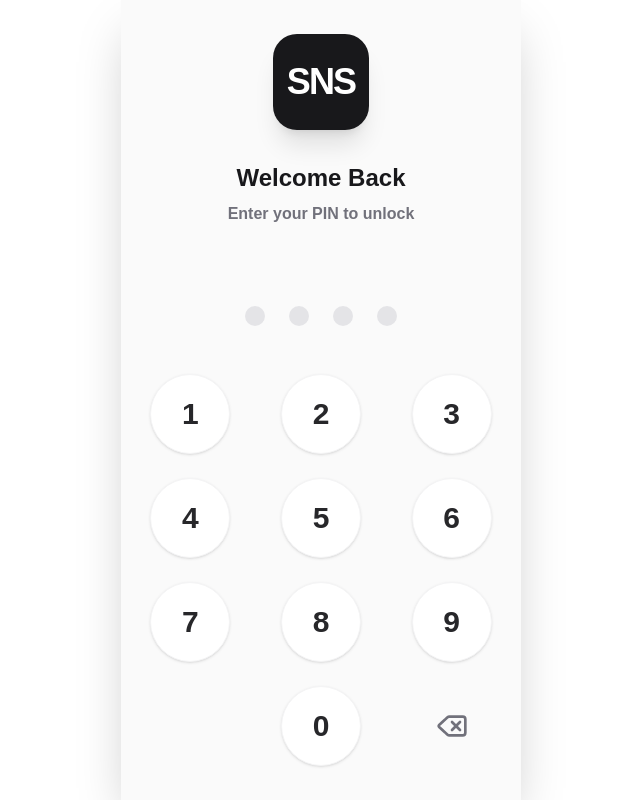
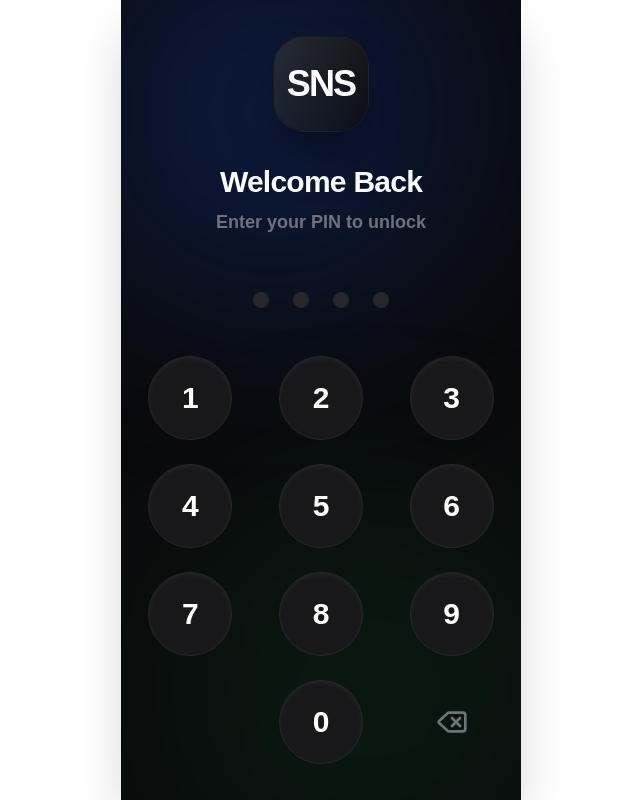
Before and after one commit to EsguerraJanuard/sns-app, a Next.js app in the folder frontend/: page /login in a window 1280 px wide. Shown: the whole page, without its empty margins (319-959 px from the left). Built offline with nearby package versions, Linux system fonts and the light colour scheme.

Commit message:
feat: redesign login screen to premium dark mode and add toggleable balance on wallet details for privacy

```diff
--- a/frontend/src/app/login/PinPad.tsx
+++ b/frontend/src/app/login/PinPad.tsx
@@ -48,22 +48,22 @@ export default function PinPad() {
   }
 
   return (
-    <div className="flex flex-col items-center w-full max-w-sm mx-auto mt-12">
+    <div className="flex flex-col items-center w-full max-w-sm mx-auto mt-4">
 
       {/* PIN Dots */}
       <div className="flex gap-6 mb-12">
         {[0, 1, 2, 3].map(i => (
           <div
             key={i}
-            className={`w-5 h-5 rounded-full transition-all duration-300 ${
-              pin.length > i ? 'bg-zinc-800 scale-110' : 'bg-zinc-200'
+            className={`w-4 h-4 rounded-full transition-all duration-300 ${
+              pin.length > i ? 'bg-white scale-125 shadow-[0_0_15px_rgba(255,255,255,0.5)]' : 'bg-zinc-800'
             }`}
           />
         ))}
       </div>
 
       {error && (
-        <div className="text-red-500 font-bold mb-6 animate-pulse">
+        <div className="text-red-400 font-bold mb-6 animate-pulse bg-red-900/20 px-6 py-2 rounded-full border border-red-500/20">
           {error}
         </div>
       )}
@@ -75,18 +75,18 @@ export default function PinPad() {
             key={num}
             onClick={() => handleNumber(num.toString())}
             disabled={loading}
-            className="flex items-center justify-center w-20 h-20 mx-auto rounded-full text-3xl font-black text-zinc-800 bg-white shadow-sm border border-zinc-100 hover:bg-zinc-50 active:bg-zinc-200 active:scale-95 transition-all"
+            className="flex items-center justify-center w-[84px] h-[84px] mx-auto rounded-full text-3xl font-black text-white bg-zinc-900 shadow-[inset_0_2px_4px_rgba(255,255,255,0.05)] border border-zinc-800 hover:bg-zinc-800 active:bg-zinc-950 active:scale-95 transition-all"
           >
             {num}
           </button>
         ))}
 
-        <div className="flex items-center justify-center w-20 h-20 mx-auto" /> {/* Empty spot */}
+        <div className="flex items-center justify-center w-[84px] h-[84px] mx-auto" /> {/* Empty spot */}
 
         <button
           onClick={() => handleNumber('0')}
           disabled={loading}
-          className="flex items-center justify-center w-20 h-20 mx-auto rounded-full text-3xl font-black text-zinc-800 bg-white shadow-sm border border-zinc-100 hover:bg-zinc-50 active:bg-zinc-200 active:scale-95 transition-all"
+          className="flex items-center justify-center w-[84px] h-[84px] mx-auto rounded-full text-3xl font-black text-white bg-zinc-900 shadow-[inset_0_2px_4px_rgba(255,255,255,0.05)] border border-zinc-800 hover:bg-zinc-800 active:bg-zinc-950 active:scale-95 transition-all"
         >
           0
         </button>
@@ -94,7 +94,7 @@ export default function PinPad() {
         <button
           onClick={handleDelete}
           disabled={loading || pin.length === 0}
-          className="flex items-center justify-center w-20 h-20 mx-auto rounded-full text-zinc-500 hover:text-zinc-800 active:scale-95 transition-all"
+          className="flex items-center justify-center w-[84px] h-[84px] mx-auto rounded-full text-zinc-500 hover:text-white active:scale-95 transition-all"
         >
           <Delete size={32} />
         </button>
--- a/frontend/src/app/login/page.tsx
+++ b/frontend/src/app/login/page.tsx
@@ -2,16 +2,22 @@ import PinPad from './PinPad'
 
 export default function LoginPage() {
   return (
-    <main className="flex flex-col flex-1 w-full bg-zinc-50 min-h-screen items-center justify-center p-5">
-      <div className="flex flex-col items-center text-center w-full max-w-sm">
+    <main className="flex flex-col flex-1 w-full bg-[#0a0a0c] min-h-screen items-center justify-center p-5 relative overflow-hidden">
+
+      {/* Background glow effects */}
+      <div className="absolute top-[-10%] left-[-10%] w-96 h-96 bg-blue-600/20 rounded-full blur-[100px] pointer-events-none" />
+      <div className="absolute bottom-[-10%] right-[-10%] w-96 h-96 bg-green-600/10 rounded-full blur-[100px] pointer-events-none" />
+
+      <div className="flex flex-col items-center text-center w-full max-w-sm relative z-10">
 
         {/* Logo / Header */}
-        <div className="w-24 h-24 bg-zinc-900 text-white rounded-3xl flex items-center justify-center shadow-xl mb-8">
-          <span className="text-4xl font-black tracking-tighter">SNS</span>
+        <div className="w-24 h-24 bg-gradient-to-br from-zinc-800 to-zinc-950 text-white rounded-[2rem] flex items-center justify-center shadow-2xl shadow-black/50 mb-8 border border-zinc-800/50 relative">
+          <div className="absolute inset-0 bg-gradient-to-tr from-blue-500/10 to-transparent rounded-[2rem]" />
+          <span className="text-4xl font-black tracking-tighter relative z-10">SNS</span>
         </div>
 
-        <h1 className="text-2xl font-black text-zinc-900 mb-2">Welcome Back</h1>
-        <p className="text-zinc-500 font-bold mb-8">Enter your PIN to unlock</p>
+        <h1 className="text-3xl font-black text-white mb-2 tracking-tight">Welcome Back</h1>
+        <p className="text-zinc-500 font-bold mb-10 text-lg">Enter your PIN to unlock</p>
 
         <PinPad />
 
--- /dev/null
+++ b/frontend/src/app/wallets/[slug]/WalletHeader.tsx
@@ -0,0 +1,61 @@
+'use client'
+
+import { useState } from 'react'
+import Link from 'next/link'
+import { ChevronLeft, Eye, EyeOff } from 'lucide-react'
+
+const formatPHP = (amount: number) => {
+  return new Intl.NumberFormat('en-PH', {
+    style: 'currency',
+    currency: 'PHP',
+  }).format(amount)
+}
+
+const formatPHPCompact = (amount: number) => {
+  if (amount >= 1_000_000) return '₱' + (amount / 1_000_000).toFixed(2).replace(/\.00$/, '') + 'M'
+  if (amount >= 100_000) return '₱' + (amount / 1000).toFixed(1).replace(/\.0$/, '') + 'k'
+  return formatPHP(amount)
+}
+
+export default function WalletHeader({
+  walletName,
+  expectedBalance,
+  Brand,
+  Icon
+}: {
+  walletName: string,
+  expectedBalance: number,
+  Brand: any,
+  Icon: any
+}) {
+  const [showBalance, setShowBalance] = useState(false)
+
+  return (
+    <header className={`${Brand.headerBg} text-white px-6 pt-10 pb-12 shadow-md rounded-b-[2.5rem] sticky top-0 z-10 transition-colors duration-300`}>
+      <div className="flex items-center mb-6">
+        <Link href="/" className="p-2 -ml-2 rounded-full hover:bg-white/10 active:bg-white/20 transition-colors">
+          <ChevronLeft size={28} />
+        </Link>
+        <div className="ml-2 flex items-center gap-2">
+          <Icon size={24} className={Brand.color} />
+          <h1 className="text-2xl font-black uppercase tracking-wide">{walletName}</h1>
+        </div>
+      </div>
+
+      <div>
+        <h2 className={`${Brand.color} text-lg font-medium mb-2`}>Expected balance</h2>
+        <div
+          onClick={() => setShowBalance(!showBalance)}
+          className="flex items-center gap-4 cursor-pointer active:scale-95 transition-transform"
+        >
+          <div className="text-4xl sm:text-5xl font-extrabold tracking-tight">
+            {showBalance ? formatPHPCompact(expectedBalance) : '••••••••'}
+          </div>
+          <button className={`w-10 h-10 rounded-full flex items-center justify-center bg-white/10 hover:bg-white/20 transition-colors ${Brand.color}`}>
+            {showBalance ? <EyeOff size={20} /> : <Eye size={20} />}
+          </button>
+        </div>
+      </div>
+    </header>
+  )
+}
--- a/frontend/src/app/wallets/[slug]/page.tsx
+++ b/frontend/src/app/wallets/[slug]/page.tsx
@@ -3,6 +3,8 @@ import { notFound } from "next/navigation"
 import { ChevronLeft, ArrowDownRight, ArrowUpRight, Scale, Car, Smartphone, Landmark, Wallet as WalletIcon, Search } from "lucide-react"
 import { getWalletBySlug } from "@/actions/wallet-details"
 import { getRecentTransactions } from "@/actions/transaction"
+
+import WalletHeader from "./WalletHeader"
 
 const formatPHP = (amount: number) => {
   return new Intl.NumberFormat('en-PH', {
@@ -43,25 +45,13 @@ export default async function WalletPage({ params }: { params: Promise<{ slug: s
 
   return (
     <div className="flex-1 flex flex-col bg-zinc-50 min-h-screen pb-24">
-      {/* Header */}
-      <header className={`${Brand.headerBg} text-white px-6 pt-10 pb-12 shadow-md rounded-b-[2.5rem] sticky top-0 z-10 transition-colors duration-300`}>
-        <div className="flex items-center mb-6">
-          <Link href="/" className="p-2 -ml-2 rounded-full hover:bg-white/10 active:bg-white/20 transition-colors">
-            <ChevronLeft size={28} />
-          </Link>
-          <div className="ml-2 flex items-center gap-2">
-            <Icon size={24} className={Brand.color} />
-            <h1 className="text-2xl font-black uppercase tracking-wide">{wallet.name}</h1>
-          </div>
-        </div>
-
-        <div>
-          <h2 className={`${Brand.color} text-lg font-medium mb-1`}>Expected balance</h2>
-          <div className="text-4xl sm:text-5xl font-extrabold tracking-tight">
-            {formatPHPCompact(wallet.expected_balance)}
-          </div>
-        </div>
-      </header>
+      {/* Header (Client Component for Toggle) */}
+      <WalletHeader
+        walletName={wallet.name}
+        expectedBalance={wallet.expected_balance}
+        Brand={Brand}
+        Icon={Icon}
+      />
 
       {/* QR Code Section (Only for known wallets) */}
       {(slug === 'gcash' || slug === 'maya' || slug === 'maribank') && (
```
